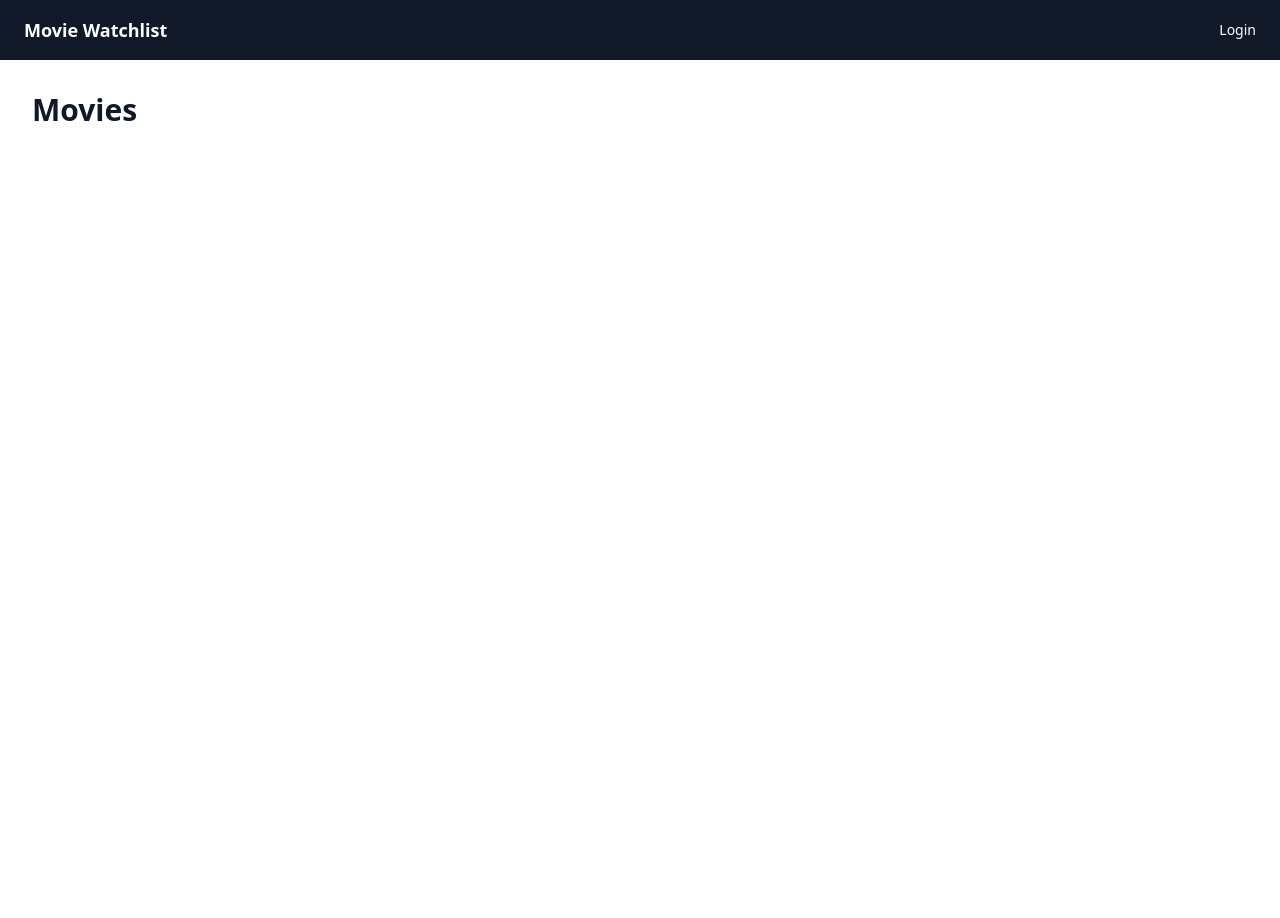
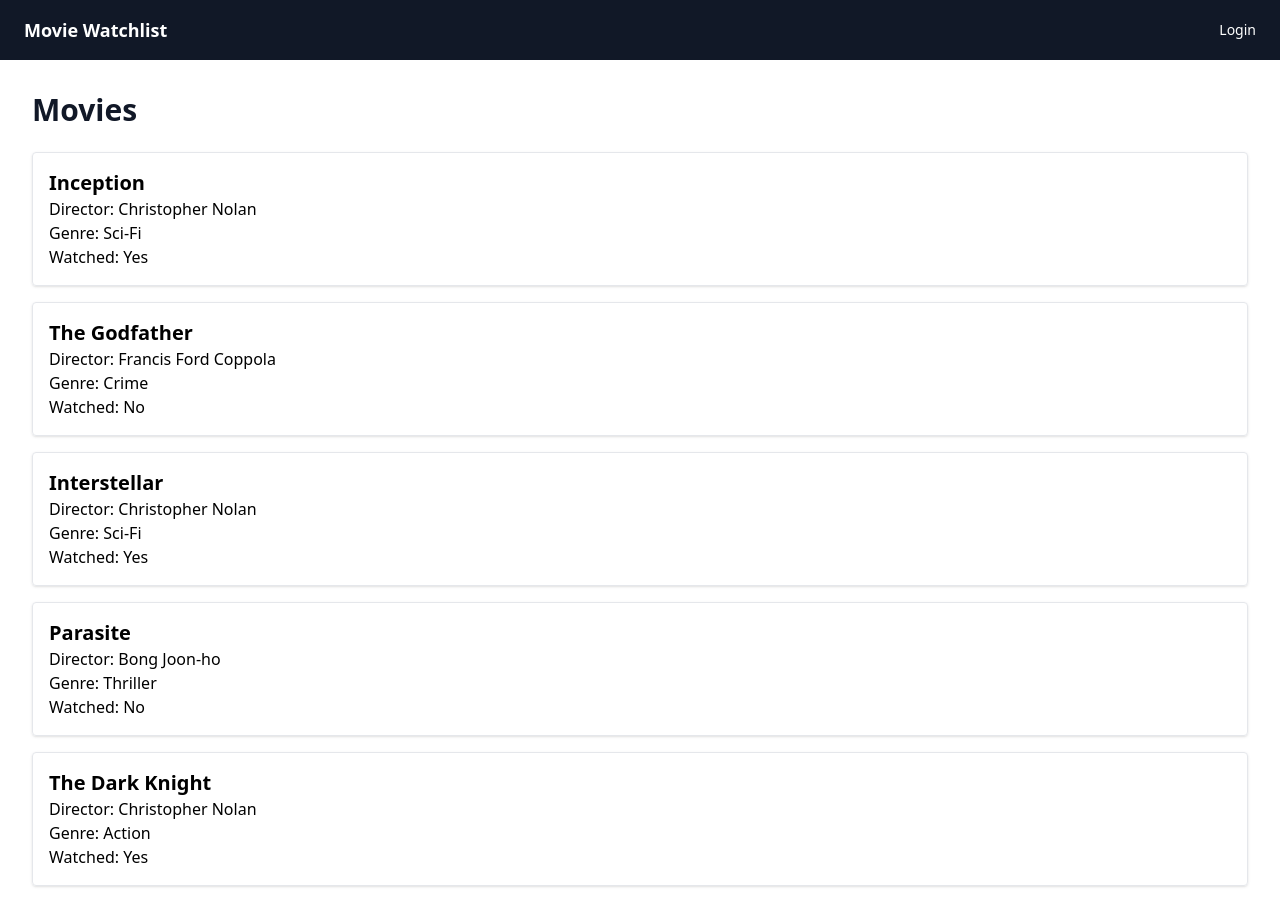
Before and after one commit to Rexhije/movie-watchlist-132818, a React (Vite) app: page /movies in a window 1280 px wide. Before the commit the page ends 800 px from the top, so only its background shows below. Built offline with nearby package versions, Linux system fonts and the light colour scheme.

Commit message:
Implemented Read

```diff
--- a/src/pages/MoviesPage.jsx
+++ b/src/pages/MoviesPage.jsx
@@ -1,14 +1,25 @@
-// TODO: import movies from utils/movies.js
-// TODO: implement Read - display the list of movies
-// TODO: implement Add, Update (toggle watched), and Delete
+import { useState } from 'react'
+import { movies } from '../utils/movies'
 
 function MoviesPage() {
-  return (
-    <div className="p-8">
-      <h1 className="text-3xl font-bold text-gray-900 mb-6">Movies</h1>
-      {/* your implementation goes here */}
-    </div>
-  )
+    const [movieList, setMovieList] = useState(movies)
+
+    return (
+        <div className="p-8">
+            <h1 className="text-3xl font-bold text-gray-900 mb-6">Movies</h1>
+
+            <div className="grid gap-4">
+                {movieList.map(movie => (
+                    <div key={movie.id} className="border rounded p-4 shadow">
+                        <h2 className="text-xl font-bold">{movie.title}</h2>
+                        <p>Director: {movie.director}</p>
+                        <p>Genre: {movie.genre}</p>
+                        <p>Watched: {movie.watched ? 'Yes' : 'No'}</p>
+                    </div>
+                ))}
+            </div>
+        </div>
+    )
 }
 
 export default MoviesPage
```
